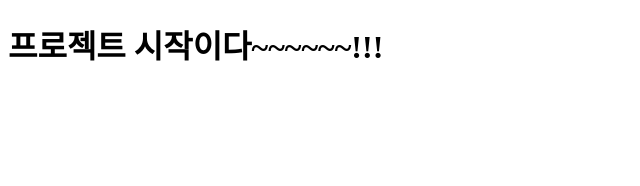
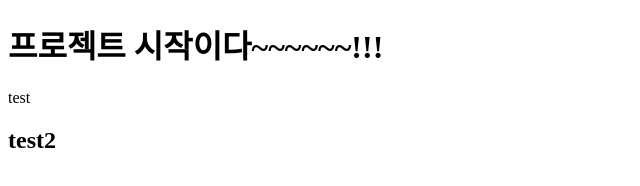
Before and after one commit to ZENO-EAST/20221216_3, a plain HTML site: page index.html in a window 1280 px wide. Shown: the full height of the page, 0-640 px from the left. Drawn offline with Linux system fonts and the light colour scheme.

Commit message:
second commit

```diff
--- a/index.html
+++ b/index.html
@@ -9,5 +9,7 @@
 </head>
 <body>
     <h1>프로젝트 시작이다~~~~~~!!!</h1>
+    <d>test</d>
+    <h2>test2</h2>
 </body>
 </html>
```
